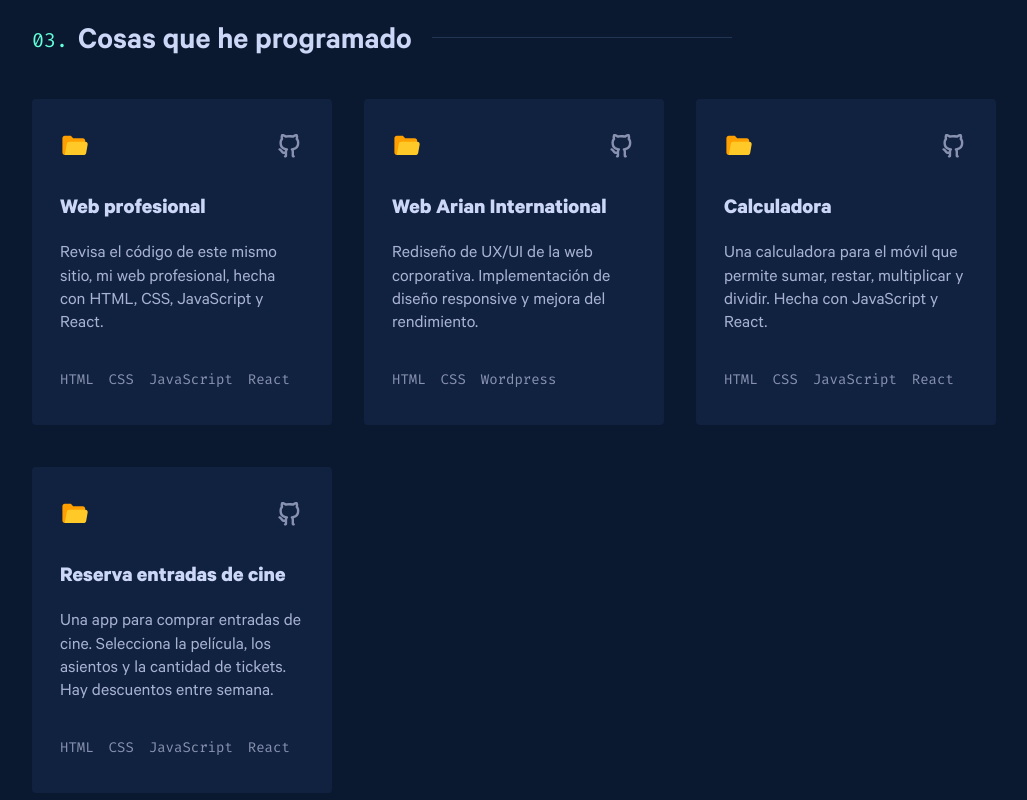
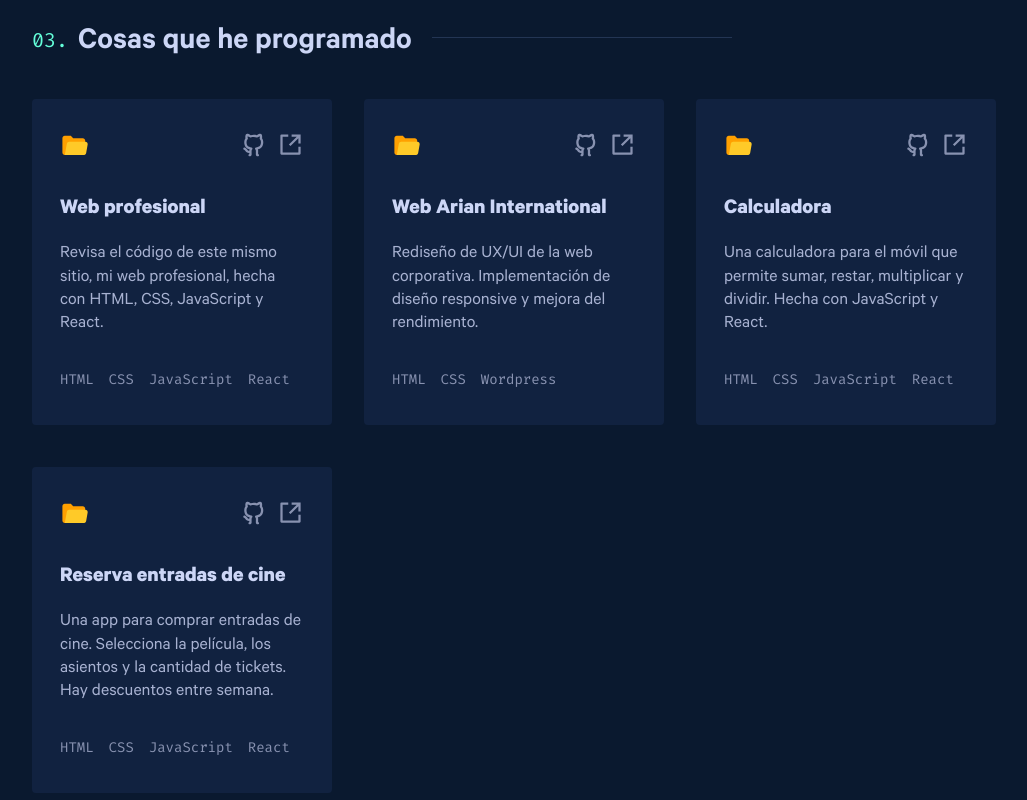
Before and after one commit to EricSalat/web-profesional, a React (Create React App) app: page / in a window 1280 px wide. Shown: the part 2220-3020 px from the top of the page, without its empty margins (118-1145 px from the left). Built offline with nearby package versions, Linux system fonts and the light colour scheme.

Commit message:
Icono abrir proyecto web modificado

```diff
--- a/src/App.js
+++ b/src/App.js
@@ -10,9 +10,7 @@ import Trabajos from './components/Trabajos/Trabajos';
 import LeftAside from './components/Asides/LeftAside';
 import RightAside from './components/Asides/RightAside';
 import MenuMobile from './components/Header/MenuMobile';
-import { SlSocialLinkedin } from "react-icons/sl";
-import { HiOutlineMail } from "react-icons/hi";
-import { RiGithubLine } from "react-icons/ri";
+import Footer from "./components/Footer/Footer";
 
 
 function App() {
@@ -79,7 +77,7 @@ function App() {
                 </div>
               </div>
               <div>
-                <img src={FotoEric} height="300" width="300"></img>
+                <img src={FotoEric} height="300" width="300" alt="Retrato de Èric Salat" title="Retrato de Èric Salat"></img>
               </div>
             </div>
           </section>
@@ -145,32 +143,7 @@ function App() {
               texto={<FormattedMessage id="next.button" defaultMessage="Contacto"/>} href="mailto:ericsalatb@gmail.com" />
           </section>
         </main>
-        <footer className="developed-by">
-          <ul>
-            <li>
-              <a href="https://github.com/EricSalat" target="_blank">
-                <RiGithubLine
-                  size="22"
-                />
-              </a>
-            </li>
-            <li>
-              <a href="https://www.linkedin.com/in/eric-salat/" target="_blank">
-                <SlSocialLinkedin
-                  size="20"
-                />
-              </a>
-            </li>
-            <li>
-              <a href="mailto:ericsalatb@gmail.com" target="_blank">
-                <HiOutlineMail
-                  size="22"
-                />
-              </a>
-            </li>
-          </ul>
-          <p><FormattedMessage id="app.footer" defaultMessage="Desarrollado con ❤️ por "/> <a href="https://www.linkedin.com/in/eric-salat/" target="_blank">Èric Salat</a></p>
-        </footer>
+        <Footer />
       </div>
   );
 }
--- /dev/null
+++ b/src/components/Footer/Footer.jsx
@@ -0,0 +1,39 @@
+import * as React from "react";
+import { FormattedMessage } from 'react-intl';
+import { SlSocialLinkedin } from "react-icons/sl";
+import { HiOutlineMail } from "react-icons/hi";
+import { RiGithubLine } from "react-icons/ri";
+
+function Footer() {
+  return(
+    <footer className="developed-by">
+          <ul>
+            <li>
+              <a href="https://github.com/EricSalat" target="_blank">
+                <RiGithubLine
+                  size="22"
+                />
+              </a>
+            </li>
+            <li>
+              <a href="https://www.linkedin.com/in/eric-salat/" target="_blank">
+                <SlSocialLinkedin
+                  size="20"
+                />
+              </a>
+            </li>
+            <li>
+              <a href="mailto:ericsalatb@gmail.com" target="_blank">
+                <HiOutlineMail
+                  size="22"
+                />
+              </a>
+            </li>
+          </ul>
+          <p><FormattedMessage id="app.footer" defaultMessage="Desarrollado con ❤️ por "/> <a href="https://www.linkedin.com/in/eric-salat/" target="_blank">Èric Salat</a></p>
+        </footer>
+
+  );
+}
+
+export default Footer;
--- a/src/components/Project/Project.css
+++ b/src/components/Project/Project.css
@@ -1,12 +1,3 @@
-/* .projects-section {
-  display:flex ;
-  flex-direction: row;
-  flex-wrap: wrap;
-  align-content: center;
-  justify-content: center;
-
-} */
-
 .projects-section {
   display: grid;
   gap: 1rem;
@@ -37,8 +28,12 @@
   padding: 25px 0 20px 0;
   font-size: 22px;
 }
-.project-card:hover h3 {
+.project-card h3:hover  {
   color: var(--verde);
+}
+
+.project-card a:hover {
+  text-decoration: none;
 }
 .project-card p {
   color: rgb(168, 178, 209);
--- a/src/components/Project/Project.jsx
+++ b/src/components/Project/Project.jsx
@@ -2,6 +2,7 @@ import * as React from "react";
 import "./Project.css";
 import { FcOpenedFolder } from "react-icons/fc";
 import { RiShareBoxLine, RiGithubLine } from "react-icons/ri";
+import { FiFolder } from "react-icons/fi";
 
 
 function Project(props) {
@@ -9,16 +10,26 @@ function Project(props) {
       <div>
         <div className="project-card">
           <header className="project-top">
+            <div>
               <a href={props.weblink} target="_blank">
                 <FcOpenedFolder />
               </a>
+            </div>
+            <div>
               <a href={props.githublink} target="_blank">
-              <RiGithubLine />
+                <RiGithubLine size="27.5" style={{marginRight: 10}} />
               </a>
+              <a href={props.weblink} target="_blank">
+                <RiShareBoxLine size="27"/>
+              </a>
+
+            </div>
 
           </header>
           <div>
+            <a href={props.weblink}>
               <h3>{props.title}</h3>
+            </a>
             <p>{props.description}</p>
           </div>
           <footer>
--- a/src/components/TabButton/TabButton.css
+++ b/src/components/TabButton/TabButton.css
@@ -6,7 +6,6 @@
   text-decoration: none;
   text-decoration-skip-ink: auto;
   position: relative;
-  transition: all 0.25cs cubic-beizer(0.645,0.045,0.355,1);
   display: flex;
   align-items: center;
   width: 100%;
--- a/src/index.css
+++ b/src/index.css
@@ -29,9 +29,6 @@
   --titulo1: #ccd6f6;
   --titulo2: #8892b0;
   --borderRadius: 4px;
-  --transition: all 0.25s cubic-bezier(0.645,0.045,0.355,1);
-
-
 }
 
 * {
```
Also changed, not shown: 2 other files (tests, documents, lock files or other folders). Lines whose indentation alone changed are shown as unchanged.
